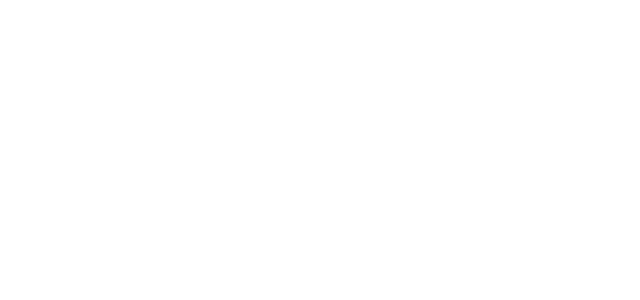
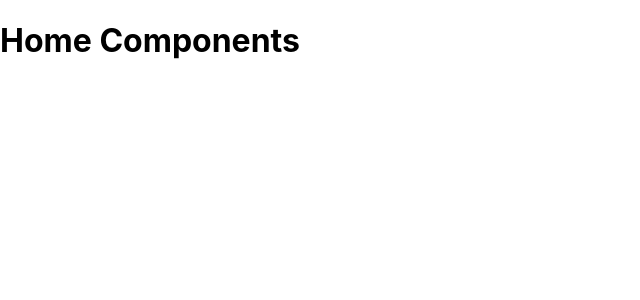
Before and after one commit to tanujvyas10/Reactjs-AirBNB, a React (Create React App) app: page / in a window 1280 px wide. Shown: the top 300 px of the page, without its empty margins (0-640 px from the left). Built offline with nearby package versions, Linux system fonts and the light colour scheme.

Commit message:
add homes

```diff
--- a/src/App.js
+++ b/src/App.js
@@ -1,10 +1,10 @@
 import React from 'react';
 import './App.css';
-
+import Home from './components/Home'
 function App() {
   return (
     <div className="App">
-
+     <Home/>
     </div>
   );
 }
--- /dev/null
+++ b/src/components/Home/index.js
@@ -0,0 +1,11 @@
+import React from 'react'
+import './main.css'
+const index = () => {
+    return (
+        <div className = 'home'>
+            <h1>Home Components</h1>
+        </div>
+    )
+}
+
+export default index
```
Also changed, not shown: src/components/Home/main.css (added).
